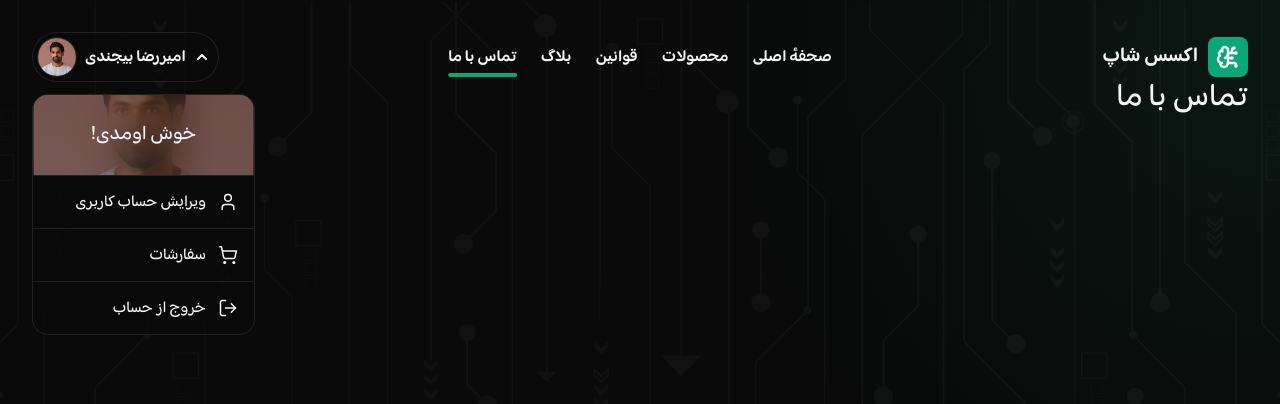
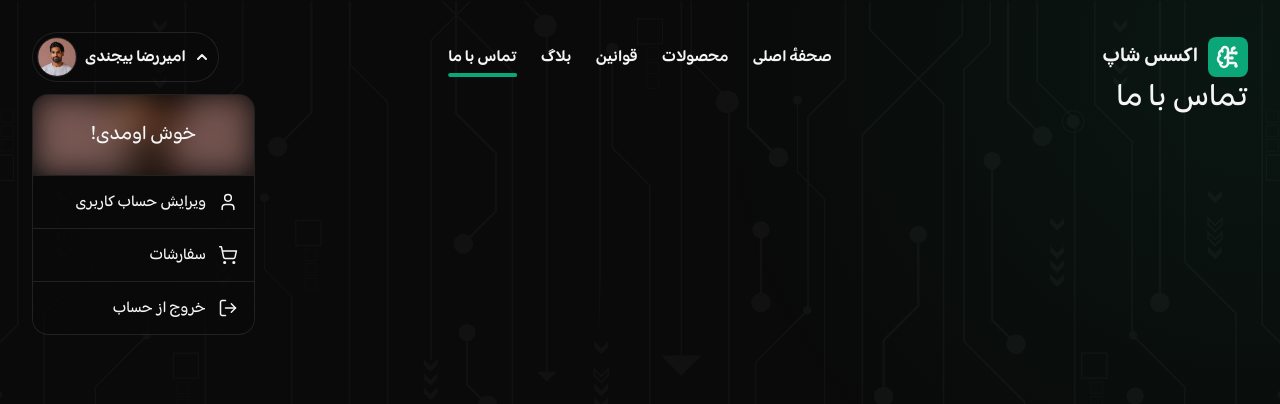
Before and after one commit to amir-reza-bijandi/access-shop, a SvelteKit app: page /contact in a window 1280 px wide. Both pictures are taken after a click on the element "امیررضا بیجندی". Shown: the top 404 px of the page. Built offline with nearby package versions, Linux system fonts and the light colour scheme.

Commit message:
fix: flashs caused by backdrop-filter in Account component

```diff
--- a/src/routes/_lib/component/account.svelte
+++ b/src/routes/_lib/component/account.svelte
@@ -12,8 +12,6 @@
 	function toggleMenu() {
 		isMenuActive = !isMenuActive;
 	}
-
-	$inspect(isMenuActive);
 
 	function handleOutsideClick() {
 		if (isMenuActive) {
@@ -36,11 +34,8 @@
 				<img class="avatar" src="/image/avatar/1.png" alt="عکس پروفایل شما" />
 			</button>
 		</Box>
-		<div
-			class="menu {isMenuActive ? 'active' : ''}"
-			use:detectOutsideClick={{ callback: handleOutsideClick, extraNodeList: [btnElement] }}
-		>
-			<Box class="menu-box">
+		<Box class="menu-box {isMenuActive ? 'active' : ''}">
+			<div use:detectOutsideClick={{ callback: handleOutsideClick, extraNodeList: [btnElement] }}>
 				<div class="header">
 					<img class="bg" src="/image/avatar/1.png" alt="عکس پروفایل شما" />
 					<span class="welcome">خوش اومدی!</span>
@@ -65,8 +60,8 @@
 						</a>
 					</li>
 				</ul>
-			</Box>
-		</div>
+			</div>
+		</Box>
 	{:else}
 		<Button class="login-btn-desktop" icon={LogIn} variant="outline">ورود به حساب کاربری</Button>
 		<button class="login-btn-mobile" use:rippleEffect={{ dynamicPositon: false }}><User /></button>
@@ -87,9 +82,6 @@
 
 	.account :global(.menu-box) {
 		overflow: hidden;
-	}
-
-	.menu {
 		opacity: 0;
 		transform: translateY(1rem);
 		pointer-events: none;
@@ -102,7 +94,7 @@
 		z-index: 9999;
 	}
 
-	.menu.active {
+	.account :global(.menu-box.active) {
 		opacity: 1;
 		transform: translateY(0);
 		pointer-events: all;
@@ -183,12 +175,15 @@
 	.header {
 		position: relative;
 		height: 8rem;
+		overflow: hidden;
 	}
 
 	.bg {
 		width: 100%;
 		height: 100%;
 		object-fit: cover;
+		/* Use filter instead of backdrop-filter to pervent flash in firefox */
+		filter: blur(15px);
 	}
 
 	.welcome {
@@ -202,7 +197,6 @@
 		width: 100%;
 		height: 100%;
 		background: var(--bg-primary-33);
-		backdrop-filter: blur(20px);
 	}
 
 	.login-btn-mobile {
@@ -220,7 +214,7 @@
 	}
 
 	@media (max-width: 83.125rem) {
-		.menu {
+		.account :global(.menu-box) {
 			left: 0;
 		}
 	}
```
